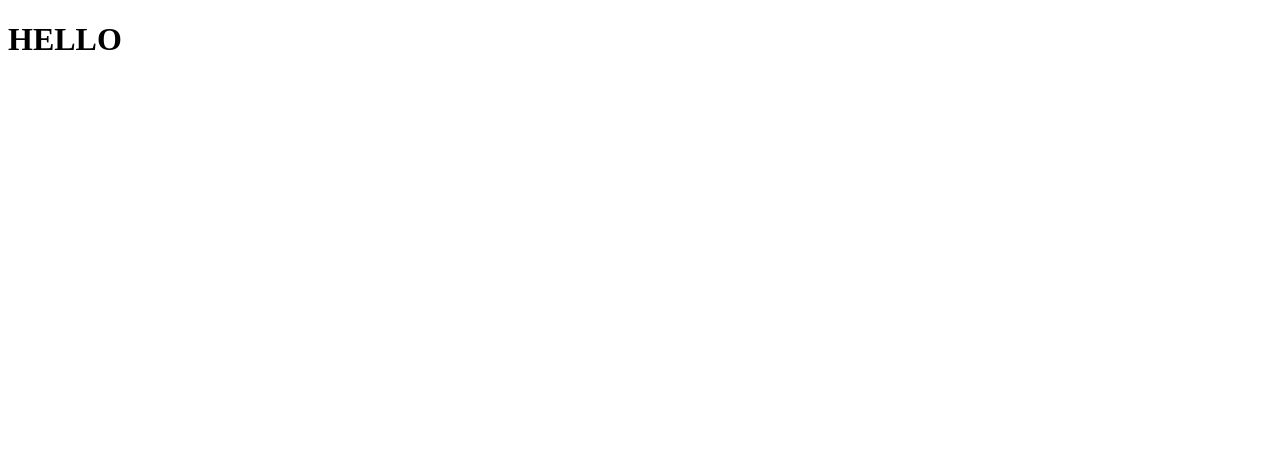
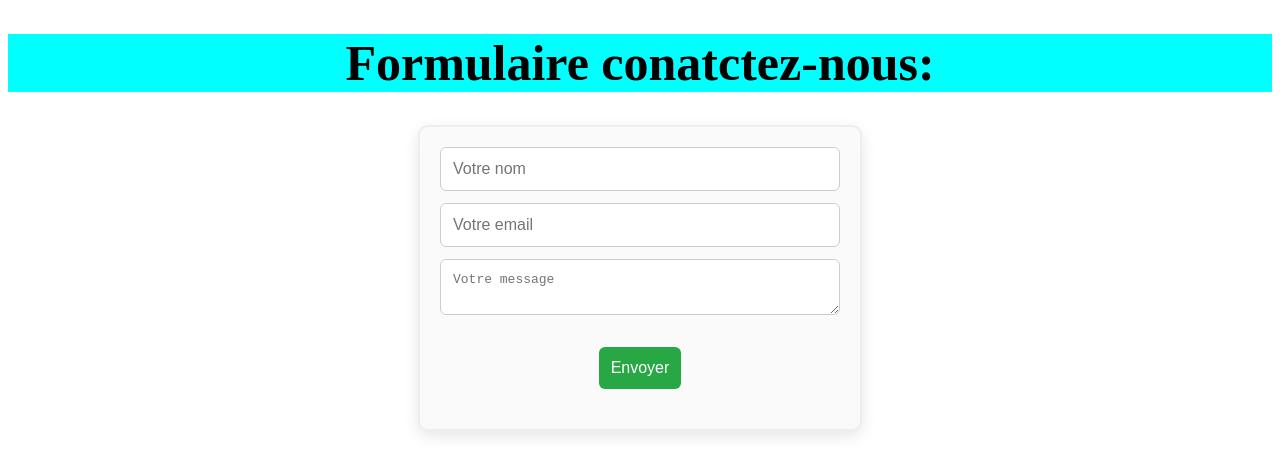
Before and after one commit to FATHI-73000/mon-site-web, a plain HTML site: page Feed.html in a window 1280 px wide. Drawn offline with Linux system fonts and the light colour scheme.

Commit message:
mon site web est à jour

```diff
--- a/Feed.html
+++ b/Feed.html
@@ -3,9 +3,20 @@
 <head>
     <meta charset="UTF-8">
     <meta name="viewport" content="width=device-width, initial-scale=1.0">
-    <title>Document</title>
+    <link rel="stylesheet" href="app.css">
+    <title>Formulaire</title>
 </head>
 <body>
-    <h1>  HELLO</h1>
+    <h1>  Formulaire conatctez-nous:</h1>
+    <form id="contactForm">
+        <input type="text" id="name" placeholder="Votre nom" required>
+        <input type="email" id="email" placeholder="Votre email" required>
+        <textarea id="message" placeholder="Votre message" required></textarea>
+        <button type="submit">Envoyer</button>
+      </form>
+      <p id="confirmation" style="display:none; color: green;">Message envoyé !</p>
+    <script src="app.js"></script>
+
+
 </body>
 </html>
--- a/app.css
+++ b/app.css
@@ -86,3 +86,49 @@ border: solid  1px black;
 
 
   }
+  #contactForm {
+    display: flex;
+    flex-direction: column;
+    gap: 12px;
+    max-width: 400px;
+    margin: 30px auto;
+    padding: 20px;
+    border: 2px solid #eee;
+    border-radius: 10px;
+    box-shadow: 0 5px 15px rgba(0, 0, 0, 0.1);
+    background-color: #fafafa;
+    transition: transform 0.3s ease;
+  }
+
+  #contactForm:hover {
+    transform: scale(1.01);
+  }
+
+  input, textarea {
+    padding: 12px;
+    font-size: 1em;
+    border: 1px solid #ccc;
+    border-radius: 6px;
+    transition: border-color 0.3s;
+  }
+
+  input:focus, textarea:focus {
+    border-color: #28a745;
+    outline: none;
+  }
+
+  button {
+    background-color: #28a745;
+    color: white;
+    padding: 12px;
+    font-size: 1em;
+    border: none;
+    border-radius: 6px;
+    cursor: pointer;
+    transition: background-color red  0.3s ease, transform 0.1 ease yellow;
+  }
+
+  button:hover {
+    background-color: #218838;
+    transform: scale 2%;
+  }
--- a/app.js
+++ b/app.js
@@ -64,5 +64,22 @@ function createPostElement(post) {
 
       }
 
+        }
+        document.getElementById("contactForm").addEventListener("submit", function(event) {
+          event.preventDefault(); // Empêche le rechargement
 
-        }
+          const name = document.getElementById("name").value;
+          const email = document.getElementById("email").value;
+          const message = document.getElementById("message").value;
+
+          // Simuler un envoi
+          console.log("Nom:", name);
+          console.log("Email:", email);
+          console.log("Message:", message);
+
+          // Afficher message de confirmation
+          document.getElementById("confirmation").style.display = "block";
+
+          // Réinitialiser le formulaire
+          this.reset();
+        });
```
